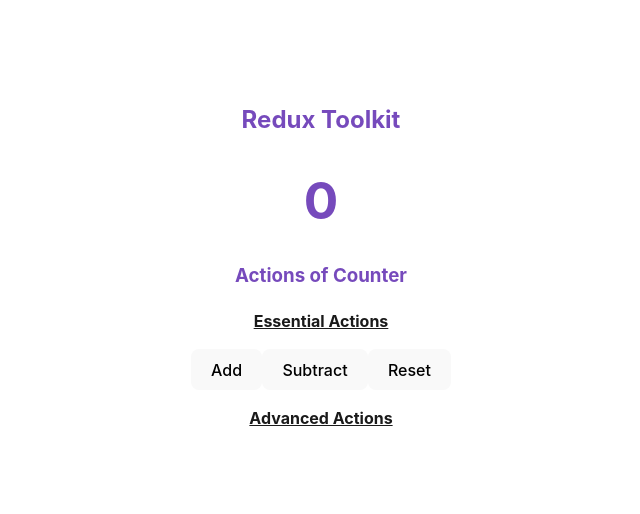
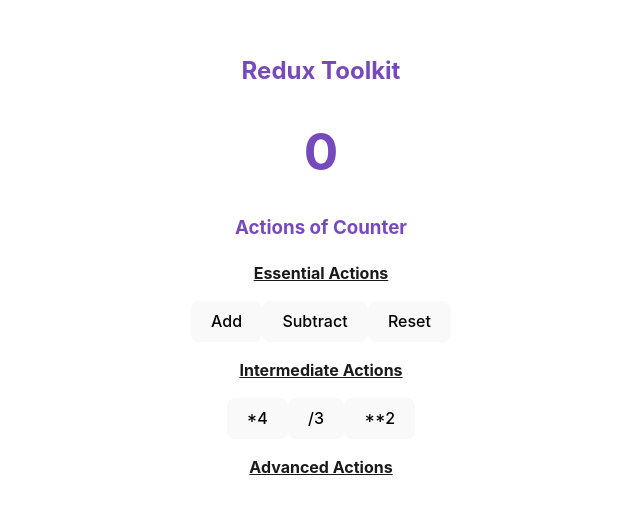
Before and after one commit to MajkoDev/redux-toolkit-counter, a React (Vite) app: page / in a window 1280 px wide. Shown: the part 136-650 px from the top of the page, without its empty margins (319-959 px from the left). Built offline with nearby package versions, Linux system fonts and the light colour scheme.

Commit message:
intermediate actions

```diff
--- a/src/features/Counter.jsx
+++ b/src/features/Counter.jsx
@@ -4,10 +4,18 @@ const Counter = () => {
   // receiving value from redux store with useSelector hook
   const count = useSelector((state) => state.counter.value);
 
+  // with help of ChatGPT:
+  // function limit the number to three digits beyond the decimal point
+  // for detailed documentation, check 'README.md'
+  function displayThreeDigits(num) {
+    const formattedNumber = num.toFixed(3);
+    return num % 1 !== 0 ? formattedNumber : parseInt(formattedNumber);
+  }
+
   return (
     <>
       <h2>Redux Toolkit</h2>
-      <h1>{count}</h1>
+      <h1>{displayThreeDigits(count)}</h1>
     </>
   );
 };
--- a/src/features/CounterActions.jsx
+++ b/src/features/CounterActions.jsx
@@ -1,5 +1,12 @@
 import { useDispatch } from 'react-redux';
-import { decrement, increment, reset } from './counterSlice';
+import {
+  decrement,
+  increment,
+  reset,
+  multiplyByFour,
+  divideByThree,
+  exponentByTwo,
+} from './counterSlice';
 
 const CounterActions = () => {
   const dispatch = useDispatch();
@@ -16,6 +23,15 @@ const CounterActions = () => {
       </div>
       <div>
         <p>
+          <b>Intermediate Actions</b>
+        </p>
+        <button onClick={() => dispatch(multiplyByFour())}>*4</button>
+        <button onClick={() => dispatch(divideByThree())}>/3</button>
+        <button onClick={() => dispatch(exponentByTwo())}>**2</button>
+      </div>
+
+      <div>
+        <p>
           <b>Advanced Actions</b>
         </p>
       </div>
--- a/src/features/counterSlice.js
+++ b/src/features/counterSlice.js
@@ -13,9 +13,25 @@ export const counterSlice = createSlice({
       state.value -= 1;
     },
     reset: (state) => initialState,
+    multiplyByFour: (state) => {
+      state.value *= 4;
+    },
+    divideByThree: (state) => {
+      state.value /= 3;
+    },
+    exponentByTwo: (state) => {
+      state.value **= 2;
+    },
   },
 });
 
-export const { increment, decrement, reset } = counterSlice.actions;
+export const {
+  increment,
+  decrement,
+  reset,
+  multiplyByFour,
+  divideByThree,
+  exponentByTwo,
+} = counterSlice.actions;
 
 export default counterSlice.reducer;
```
Also changed, not shown: 1 other file (tests, documents, lock files or other folders).
